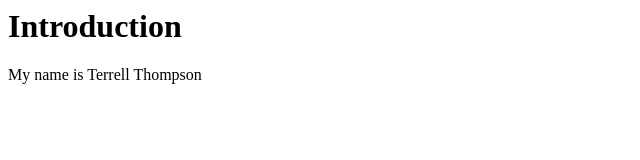
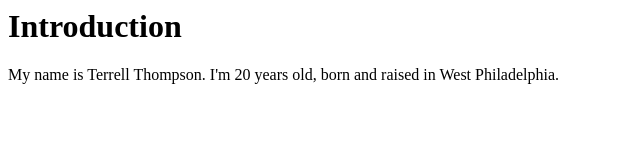
Before and after one commit to SRTRe11cat/CSCWrld, a plain HTML site: page index.html in a window 1280 px wide. Shown: the whole page, without its empty margins (0-640 px from the left). Drawn offline with Linux system fonts and the light colour scheme.

Commit message:
Update index.html

```diff
--- a/index.html
+++ b/index.html
@@ -3,6 +3,6 @@
     <head>
       <title> My Webpage !</title>
       <h1> Introduction </h1>
-      <p>My name is Terrell Thompson</p>
+      <p>My name is Terrell Thompson. I'm 20 years old, born and raised in West Philadelphia.</p>
     </head>
   </html>
```
